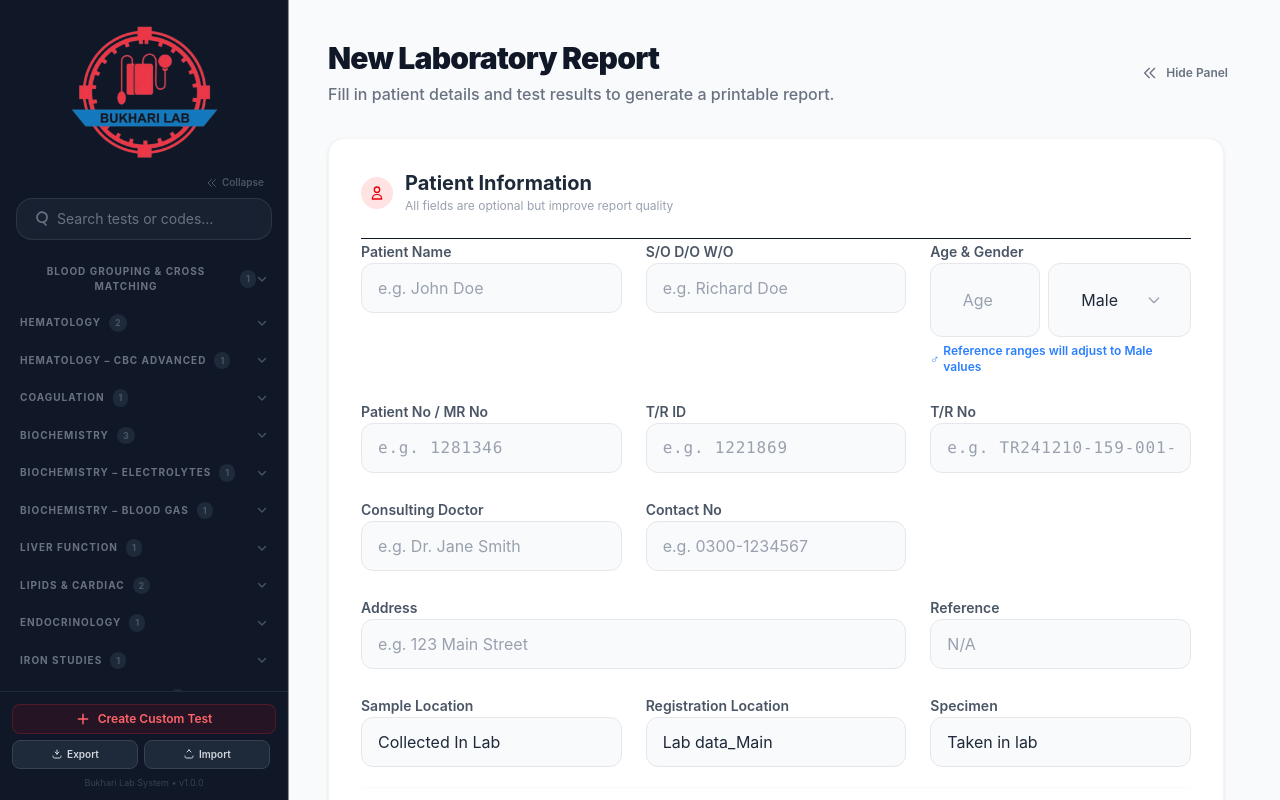
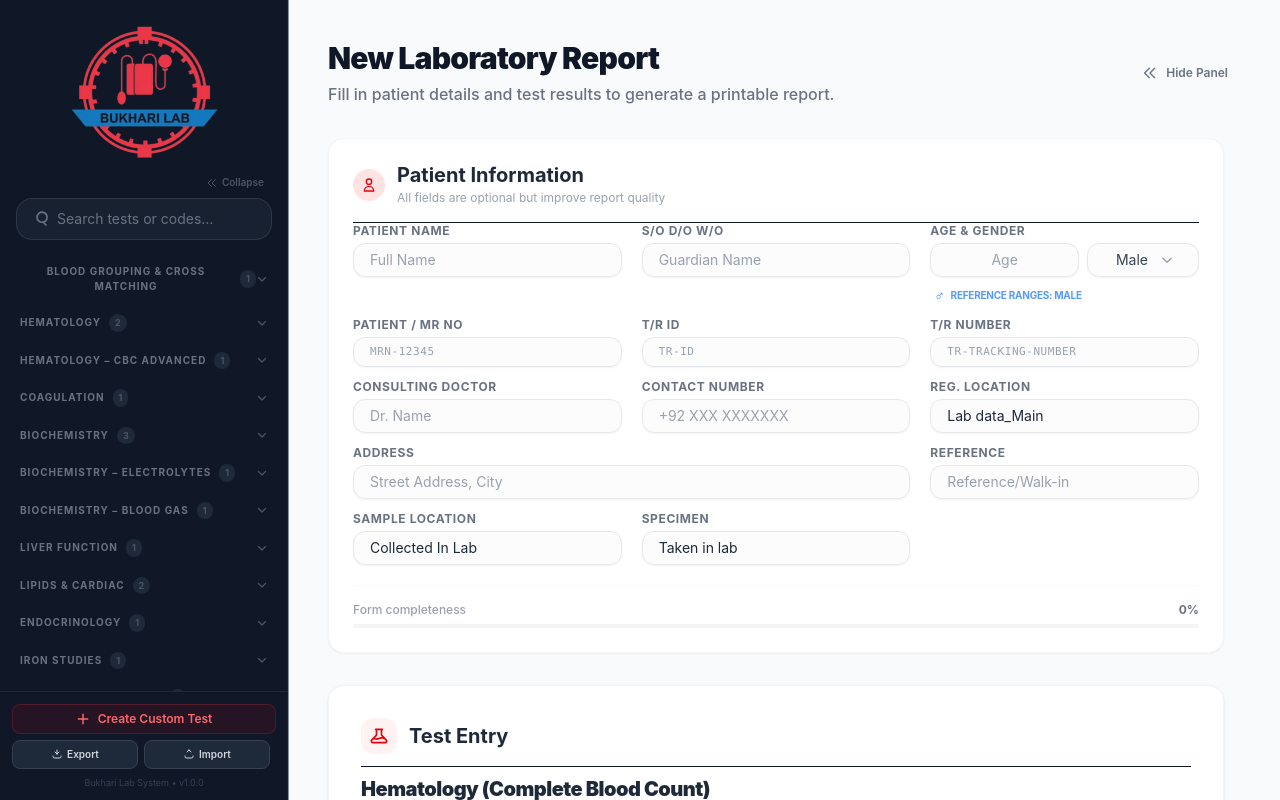
Before and after one commit to khalilsediq/Lab-Test-Generator, a React (Vite) app: page / in a window 1280 px wide. Built offline with nearby package versions, Linux system fonts and the light colour scheme.

Commit message:
feat: Implement the initial lab test report generator application structure, including patient form and test fields.

```diff
--- a/src/components/PatientForm.jsx
+++ b/src/components/PatientForm.jsx
@@ -56,12 +56,14 @@ export default function PatientForm({ patientDetails, setPatientDetails }) {
   };
 
   const inp =
-    "w-full px-4 py-3 rounded-xl bg-gray-50 border border-gray-200 focus:border-red-500 focus:bg-white focus:ring-4 focus:ring-red-500/10 transition-all outline-none text-gray-800 placeholder-gray-400";
+    "w-full px-4 py-1.5 rounded-xl bg-gray-50/50 border border-gray-200 focus:border-red-500 focus:bg-white focus:ring-4 focus:ring-red-500/10 transition-all outline-none text-gray-800 placeholder-gray-400 text-sm shadow-xs hover:border-gray-300";
+
+  const labelStyle = "text-xs font-bold text-gray-500 uppercase tracking-wider mb-1 block";
 
   return (
-    <div className="bg-white p-5 sm:p-8 rounded-2xl shadow-sm border border-gray-100 mb-6 sm:mb-8 max-w-4xl transition-all duration-300 hover:shadow-md">
+    <div className="bg-white p-4 sm:p-6 rounded-2xl shadow-xs border border-gray-100 mb-6 sm:mb-8 max-w-4xl transition-all duration-300 hover:shadow-md">
       {/* Title */}
-      <div className="flex items-center space-x-3 mb-5 sm:mb-6">
+      <div className="flex items-center space-x-3 mb-3 sm:mb-4">
         <div className="w-8 h-8 rounded-full bg-red-100 flex items-center justify-center shrink-0">
           <svg
             className="w-4 h-4 text-red-600"
@@ -87,44 +89,38 @@ export default function PatientForm({ patientDetails, setPatientDetails }) {
         </div>
       </div>
       <hr />
-      <div className="grid grid-cols-1 sm:grid-cols-2 lg:grid-cols-3 gap-4 sm:gap-6">
+      <div className="grid grid-cols-1 sm:grid-cols-2 lg:grid-cols-3 gap-x-5 gap-y-3">
         {/* Patient Name */}
-        <div className="space-y-1.5">
-          <label className="text-sm font-semibold text-gray-600">
-            Patient Name
-          </label>
+        <div className="space-y-1">
+          <label className={labelStyle}>Patient Name</label>
           <input
             type="text"
             name="name"
             value={patientDetails.name}
             onChange={handleChange}
-            placeholder="e.g. John Doe"
+            placeholder="Full Name"
             autoComplete="off"
             className={inp}
           />
         </div>
 
         {/* Father/Husband Name */}
-        <div className="space-y-1.5">
-          <label className="text-sm font-semibold text-gray-600">
-            S/O D/O W/O
-          </label>
+        <div className="space-y-1">
+          <label className={labelStyle}>S/O D/O W/O</label>
           <input
             type="text"
             name="fatherHusbandName"
             value={patientDetails.fatherHusbandName}
             onChange={handleChange}
-            placeholder="e.g. Richard Doe"
+            placeholder="Guardian Name"
             autoComplete="off"
             className={inp}
           />
         </div>
 
         {/* Age & Gender */}
-        <div className="space-y-1.5">
-          <label className="text-sm font-semibold text-gray-600">
-            Age & Gender
-          </label>
+        <div className="space-y-1">
+          <label className={labelStyle}>Age & Gender</label>
           <div className="flex space-x-2 relative" ref={genderRef}>
             <input
               type="number"
@@ -132,20 +128,17 @@ export default function PatientForm({ patientDetails, setPatientDetails }) {
               value={patientDetails.age}
               onChange={handleChange}
               placeholder="Age"
-              min="0"
-              max="150"
-              className={`w-24 text-center ${inp}`}
+              className={`w-16 text-center ${inp} [appearance:textfield] [&::-webkit-outer-spin-button]:appearance-none [&::-webkit-inner-spin-button]:appearance-none`}
             />
 
-            {/* Custom Gender ComboBox */}
             <div className={`flex-1 relative ${inp} cursor-pointer flex items-center justify-between p-0`}
                  onClick={() => setIsGenderOpen(!isGenderOpen)}>
-              <div className="px-4 py-3 w-full h-full flex items-center select-none text-gray-800">
-                {patientDetails.gender || "Select Gender"}
+              <div className="px-3 w-full h-full flex items-center select-none text-gray-700">
+                {patientDetails.gender || "Gender"}
               </div>
-              <div className="px-3 text-gray-400">
-                <svg className={`w-4 h-4 transition-transform ${isGenderOpen ? "rotate-180" : ""}`} fill="none" stroke="currentColor" viewBox="0 0 24 24">
-                  <path strokeLinecap="round" strokeLinejoin="round" strokeWidth="2" d="M19 9l-7 7-7-7" />
+              <div className="pr-2 text-gray-400">
+                <svg className={`w-3.5 h-3.5 transition-transform duration-300 ${isGenderOpen ? "rotate-180" : ""}`} fill="none" stroke="currentColor" viewBox="0 0 24 24">
+                  <path strokeLinecap="round" strokeLinejoin="round" strokeWidth="2.5" d="M19 9l-7 7-7-7" />
                 </svg>
               </div>
 
@@ -207,7 +200,7 @@ export default function PatientForm({ patientDetails, setPatientDetails }) {
           </div>
           {/* Gender indicator */}
           <div
-            className={`flex items-center space-x-1 text-xs font-semibold ${
+            className={`flex items-center space-x-1.5 px-1 pt-1 text-[10px] font-bold uppercase tracking-tight ${
               patientDetails.gender === "Male"
                 ? "text-blue-500"
                 : patientDetails.gender === "Female"
@@ -215,173 +208,148 @@ export default function PatientForm({ patientDetails, setPatientDetails }) {
                   : "text-gray-400"
             }`}
           >
-            <span>
+            <span className="text-sm">
               {patientDetails.gender === "Male"
                 ? "♂"
                 : patientDetails.gender === "Female"
                   ? "♀"
                   : "⊕"}
             </span>
-            <span>
-              Reference ranges will adjust to {patientDetails.gender} values
+            <span className="leading-none opacity-80">
+              Reference ranges: {patientDetails.gender || "Default"}
             </span>
           </div>
         </div>
 
         {/* MR Number */}
-        <div className="space-y-1.5">
-          <label className="text-sm font-semibold text-gray-600">
-            Patient No / MR No
-          </label>
+        <div className="space-y-1">
+          <label className={labelStyle}>Patient / MR No</label>
           <input
             type="text"
             name="mrNo"
             value={patientDetails.mrNo}
             onChange={handleChange}
-            placeholder="e.g. 1281346"
-            autoComplete="off"
-            className={`${inp} font-mono tracking-wider`}
+            placeholder="MRN-12345"
+            className={`${inp} font-mono uppercase text-[11px] tracking-wider`}
           />
         </div>
 
         {/* T/R ID */}
-        <div className="space-y-1.5">
-          <label className="text-sm font-semibold text-gray-600">T/R ID</label>
+        <div className="space-y-1">
+          <label className={labelStyle}>T/R ID</label>
           <input
             type="text"
             name="trId"
             value={patientDetails.trId || ""}
             onChange={handleChange}
-            placeholder="e.g. 1221869"
-            autoComplete="off"
-            className={`${inp} font-mono tracking-wider`}
+            placeholder="TR-ID"
+            className={`${inp} font-mono uppercase text-[11px] tracking-wider`}
           />
         </div>
 
         {/* T/R No */}
-        <div className="space-y-1.5">
-          <label className="text-sm font-semibold text-gray-600">T/R No</label>
+        <div className="space-y-1">
+          <label className={labelStyle}>T/R Number</label>
           <input
             type="text"
             name="trNo"
             value={patientDetails.trNo || ""}
             onChange={handleChange}
-            placeholder="e.g. TR241210-159-001-0"
-            autoComplete="off"
-            className={`${inp} font-mono tracking-wider`}
+            placeholder="TR-TRACKING-NUMBER"
+            className={`${inp} font-mono uppercase text-[11px] tracking-wider`}
           />
         </div>
 
         {/* Consulting Doctor */}
-        <div className="space-y-1.5">
-          <label className="text-sm font-semibold text-gray-600">
-            Consulting Doctor
-          </label>
+        <div className="space-y-1">
+          <label className={labelStyle}>Consulting Doctor</label>
           <input
             type="text"
             name="consultant"
             value={patientDetails.consultant}
             onChange={handleChange}
-            placeholder="e.g. Dr. Jane Smith"
-            autoComplete="off"
+            placeholder="Dr. Name"
             className={inp}
           />
         </div>
 
         {/* Contact No */}
-        <div className="space-y-1.5">
-          <label className="text-sm font-semibold text-gray-600">
-            Contact No
-          </label>
+        <div className="space-y-1">
+          <label className={labelStyle}>Contact Number</label>
           <input
             type="tel"
             name="contactNo"
             value={patientDetails.contactNo}
             onChange={handleChange}
-            placeholder="e.g. 0300-1234567"
-            autoComplete="off"
+            placeholder="+92 XXX XXXXXXX"
+            className={inp}
+          />
+        </div>
+
+        {/* Registration Location */}
+        <div className="space-y-1">
+          <label className={labelStyle}>Reg. Location</label>
+          <input
+            type="text"
+            name="registrationLocation"
+            value={patientDetails.registrationLocation || ""}
+            onChange={handleChange}
+            placeholder="Lab Branch"
             className={inp}
           />
         </div>
 
         {/* Address */}
-        <div className="space-y-1.5 lg:col-span-2">
-          <label className="text-sm font-semibold text-gray-600">Address</label>
+        <div className="lg:col-span-2 space-y-1">
+          <label className={labelStyle}>Address</label>
           <input
             type="text"
             name="address"
             value={patientDetails.address}
             onChange={handleChange}
-            placeholder="e.g. 123 Main Street"
-            autoComplete="off"
+            placeholder="Street Address, City"
             className={inp}
           />
         </div>
 
         {/* Reference */}
-        <div className="space-y-1.5">
-          <label className="text-sm font-semibold text-gray-600">
-            Reference
-          </label>
+        <div className="space-y-1">
+          <label className={labelStyle}>Reference</label>
           <input
             type="text"
             name="reference"
             value={patientDetails.reference}
             onChange={handleChange}
-            placeholder="N/A"
-            autoComplete="off"
+            placeholder="Reference/Walk-in"
             className={inp}
           />
         </div>
 
         {/* Sample Location */}
-        <div className="space-y-1.5">
-          <label className="text-sm font-semibold text-gray-600">
-            Sample Location
-          </label>
+        <div className="space-y-1">
+          <label className={labelStyle}>Sample Location</label>
           <input
             type="text"
             name="sampleLocation"
             value={patientDetails.sampleLocation}
             onChange={handleChange}
-            placeholder="Collected In Lab"
-            autoComplete="off"
-            className={inp}
-          />
-        </div>
-
-        {/* Registration Location */}
-        <div className="space-y-1.5">
-          <label className="text-sm font-semibold text-gray-600">
-            Registration Location
-          </label>
-          <input
-            type="text"
-            name="registrationLocation"
-            value={patientDetails.registrationLocation || ""}
-            onChange={handleChange}
-            placeholder="e.g. Lab data_Main"
-            autoComplete="off"
+            placeholder="Location"
             className={inp}
           />
         </div>
 
         {/* Specimen */}
-        <div className="space-y-1.5">
-          <label className="text-sm font-semibold text-gray-600">
-            Specimen
-          </label>
+        <div className="space-y-1">
+          <label className={labelStyle}>Specimen</label>
           <input
             type="text"
             name="specimen"
             value={patientDetails.specimen || ""}
             onChange={handleChange}
-            placeholder="e.g. Taken in lab"
-            autoComplete="off"
+            placeholder="Blood, Urine, etc."
             className={inp}
           />
         </div>
-
       </div>{/* /grid */}
 
       {/* Completeness bar */}
```
Also changed, not shown: src/App.jsx (+9 -0 lines), src/components/TestFields.jsx (+18 -1 lines).
